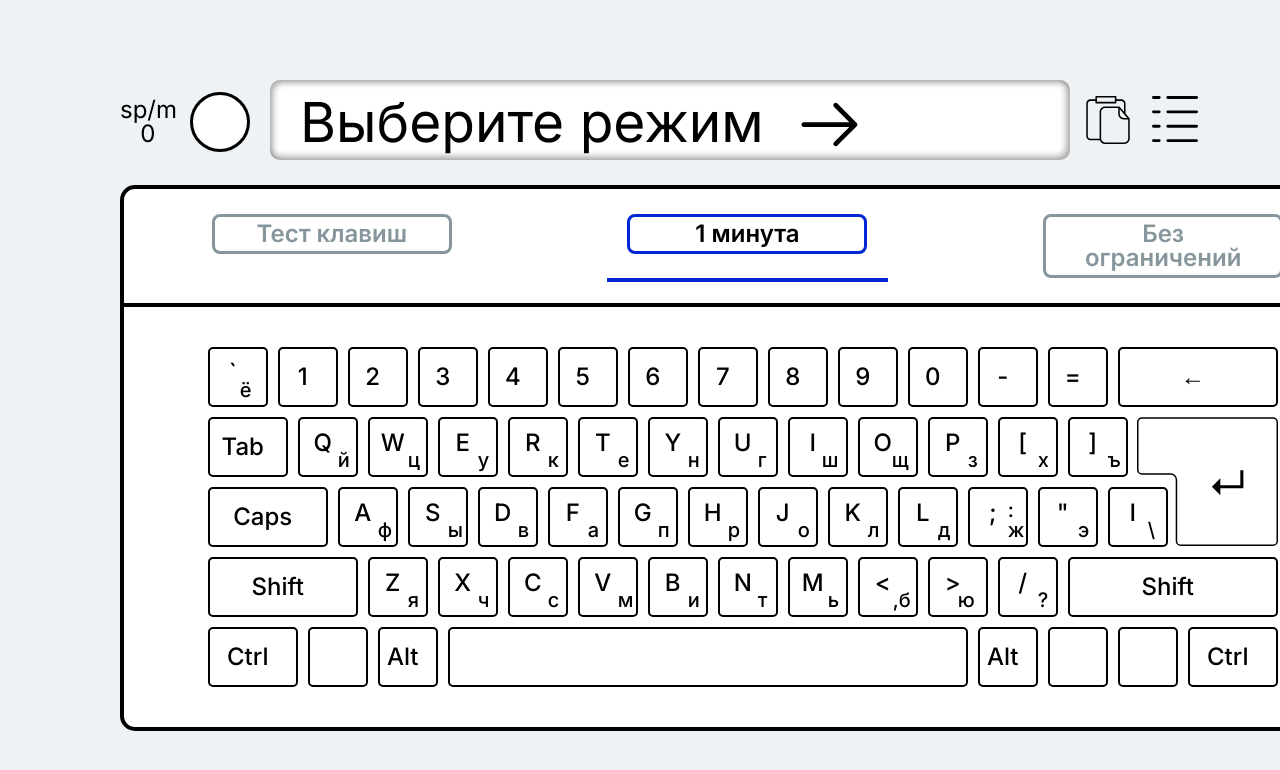
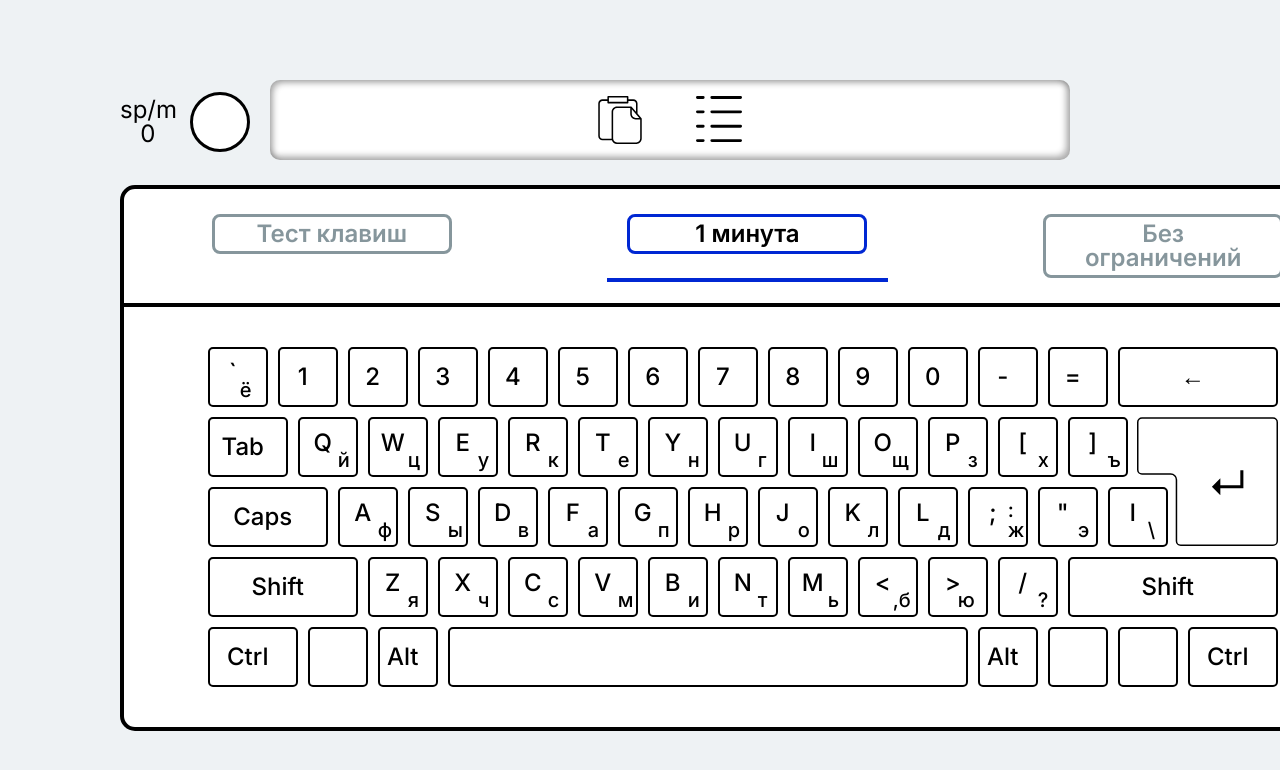
Before and after one commit to Crede322/typetest, a React (Create React App) app: page / in a window 1280 px wide. Shown: the top 770 px of the page. Built offline with nearby package versions, Linux system fonts and the light colour scheme.

Commit message:
менял интерфейс на более предсказуемый пользователю

```diff
--- a/src/components/Menu.jsx
+++ b/src/components/Menu.jsx
@@ -6,7 +6,6 @@ import pasteImg from "../img/paste.svg";
 import libImg from "../img/lib.svg";
 import { TabContext } from "../context/TabContext.tsx";
 import { fakerRU, fakerEN } from "@faker-js/faker";
-import arrow from "../img/arrow.svg";
 
 const Menu = () => {
   const { toggleButton, lastKey, displayText, setDisplayText, afterBtn } =
@@ -22,28 +21,6 @@ const Menu = () => {
   const [timerEnd, setTimerEnd] = useState(false);
   const staticDisplayLength = useRef(0);
   const lastSPM = useRef(0);
-
-  const switchTypeText =
-    toggleButton === 0 ? (
-      <div className={classes.lastKey}>
-        <h2>{lastKey}</h2>
-      </div>
-    ) : toggleButton === 1 || 2 ? (
-      pause ? (
-        <div style={{ display: "flex" }}>
-          <h2 style={{ marginTop: "15px", marginLeft: "30px" }}>
-            Выберите режим
-          </h2>
-          <img
-            style={{ width: "90px", height: "90px", marginLeft: "20px" }}
-            src={arrow}
-            alt="arrowSVG"
-          />
-        </div>
-      ) : (
-        <pre>{displayText}</pre>
-      )
-    ) : null;
 
   const handleClickClipboard = async () => {
     try {
@@ -165,6 +142,26 @@ const Menu = () => {
     setIsLibraryPopupOpen(false);
   };
 
+  const switchTypeText =
+    toggleButton === 0 ? (
+      <div className={classes.lastKey}>
+        <h2>{lastKey}</h2>
+      </div>
+    ) : toggleButton === 1 || 2 ? (
+      pause ? (
+        <div style={{ display: "flex", justifyContent: "space-around" }}>
+          <div onClick={handleClickClipboard} className={classes.paste}>
+            <img src={pasteImg} alt="paste text" />
+          </div>
+          <div onClick={handleLibraryClick} className={classes.library}>
+            <img src={libImg} alt="libraryImage" />
+          </div>
+        </div>
+      ) : (
+        <pre>{displayText}</pre>
+      )
+    ) : null;
+
   return (
     <div>
       <div className={classes.typing}>
@@ -222,26 +219,6 @@ const Menu = () => {
         </div>
         <div className={classes.typing__buttons2}>
           <div
-            onClick={handleClickClipboard}
-            style={{
-              display: toggleButton === 0 ? "none" : "block",
-              transition: "all 0.6s",
-            }}
-            className={classes.paste}
-          >
-            <img src={pasteImg} alt="paste text" />
-          </div>
-          <div
-            onClick={handleLibraryClick}
-            style={{
-              display: toggleButton === 0 ? "none" : "block",
-              transition: "all 0.6s",
-            }}
-            className={classes.library}
-          >
-            <img src={libImg} alt="libraryImage" />
-          </div>
-          <div
             className={classes.popup}
             onClick={closePopup}
             style={{
--- a/src/components/Menu.module.css
+++ b/src/components/Menu.module.css
@@ -81,7 +81,7 @@
 }
 
 .paste {
-  margin-right: 20px;
+  margin-left: 300px;
   margin-top: 16px;
   width: 48px;
   height: 48px;
@@ -96,7 +96,7 @@
 }
 
 .library {
-  margin-right: 20px;
+  margin-right: 300px;
   margin-top: 16px;
   width: 48px;
   height: 48px;
```
